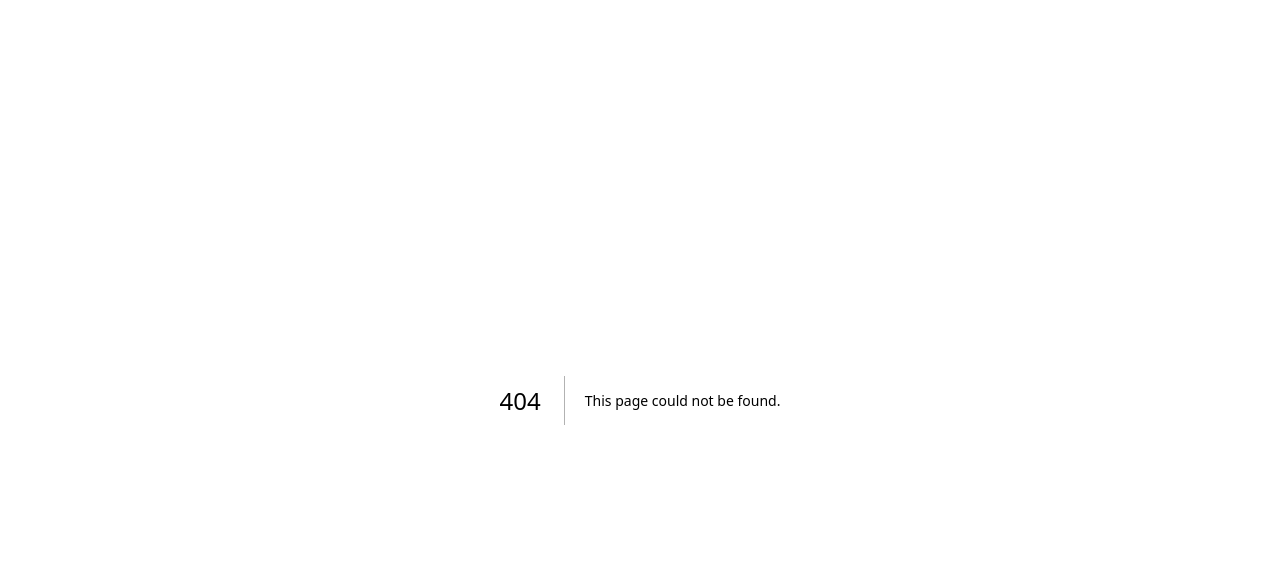
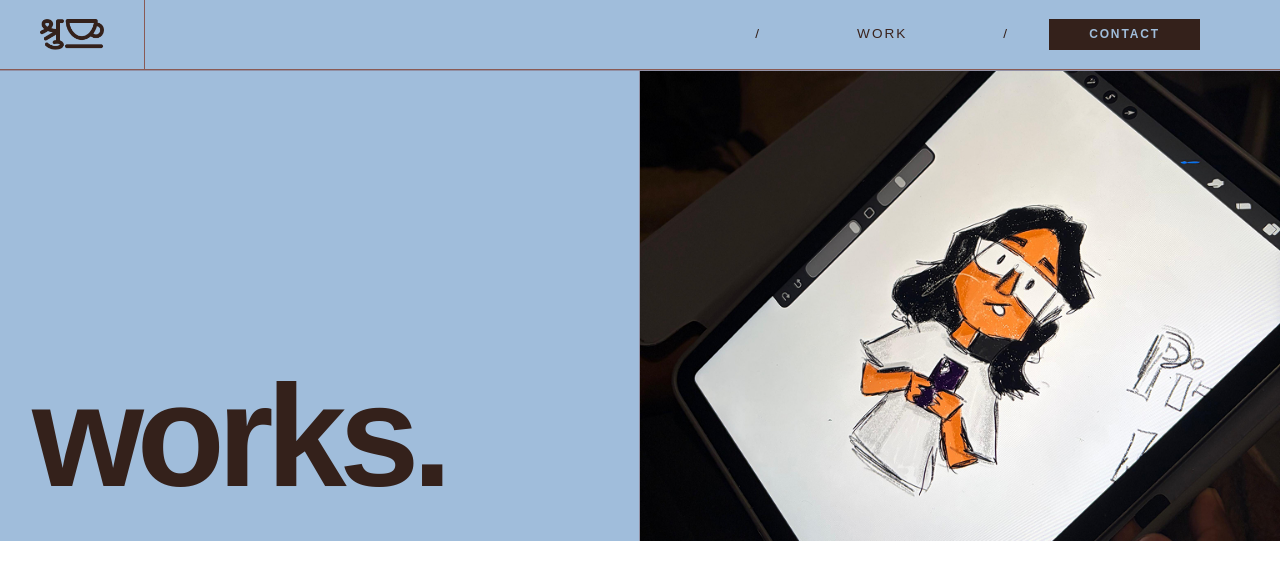
Before and after one commit to Heavy108/shruti_portfolio, a Next.js app: page /work in a window 1280 px wide. Before the commit this address had no page. Shown: the top 580 px of the page. Built offline with nearby package versions, Linux system fonts and the light colour scheme.

Commit message:
work page hero section

```diff
--- /dev/null
+++ b/src/app/work/page.tsx
@@ -0,0 +1,14 @@
+import Navbar from "@/component/navbar/navbar";
+import WorksSection from "@/component/work/workhero";
+
+export  default function WorksPage() {
+
+
+    return(
+        <>
+        <Navbar/>
+        <WorksSection/>
+
+        </>
+    )
+}
--- /dev/null
+++ b/src/component/work/workhero.tsx
@@ -0,0 +1,29 @@
+"use client";
+
+import React from "react";
+import Image from "next/image";
+import styles from "@/css/work/workhero.module.css";
+
+// Replace with your actual iPad drawing image path
+import worksImg from "@/assets/workhero.png";
+
+export default function WorksSection(): React.JSX.Element {
+  return (
+    <section className={styles.section}>
+      <div className={styles.textContent}>
+        <h2 className={styles.heading}>works.</h2>
+      </div>
+      <div className={styles.imageWrapper}>
+        <Image
+          src={worksImg}
+          alt="Digital drawing on an iPad"
+          width={1260}
+          height={800}
+
+          className={styles.image}
+
+        />
+      </div>
+    </section>
+  );
+}
--- /dev/null
+++ b/src/css/work/workhero.module.css
@@ -0,0 +1,57 @@
+.section {
+  width: 100%;
+  display: flex;
+  flex-direction: column;
+  background-color: #A0BDDB;
+  border-top: 1px solid rgba(106, 12, 6, 0.25);
+}
+
+.textContent {
+  padding: 3rem 1.5rem;
+  display: flex;
+  align-items: center;
+  justify-content: flex-start; /* Left-aligned on mobile[cite: 13, 14] */
+  color: #34211B;
+}
+
+.heading {
+  font-size: clamp(4.5rem, 12vw, 9rem);
+  font-weight: 700;
+  line-height: 1;
+  letter-spacing: -0.05em;
+  margin: 0;
+  text-transform: lowercase;
+}
+
+.imageWrapper {
+  position: relative;
+  width: 100%;
+  height: 60vh;
+  /* min-height: 400px; */
+  background-color: #000;
+}
+
+.image {
+  object-fit: cover;
+}
+
+/* --- DESKTOP GRID LAYOUT --- */
+@media only screen and (min-width: 1024px) {
+  .section {
+    display: grid;
+    grid-template-columns: 1fr 1fr;
+    grid-template-rows: 1fr;
+  }
+
+  .textContent {
+    align-items: flex-end;
+    padding: 4rem 2rem 2rem 2rem;
+    border-right: 1px solid rgba(106, 12, 6, 0.25);
+
+  }
+
+  .imageWrapper {
+    height: 100%;
+    /* min-height: 600px;  */
+  }
+}
```
Also changed, not shown: src/assets/workhero.png (added).
